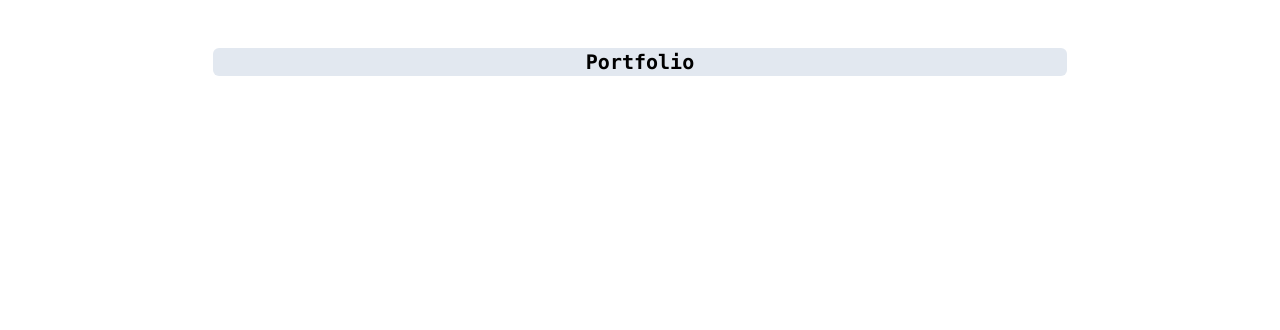
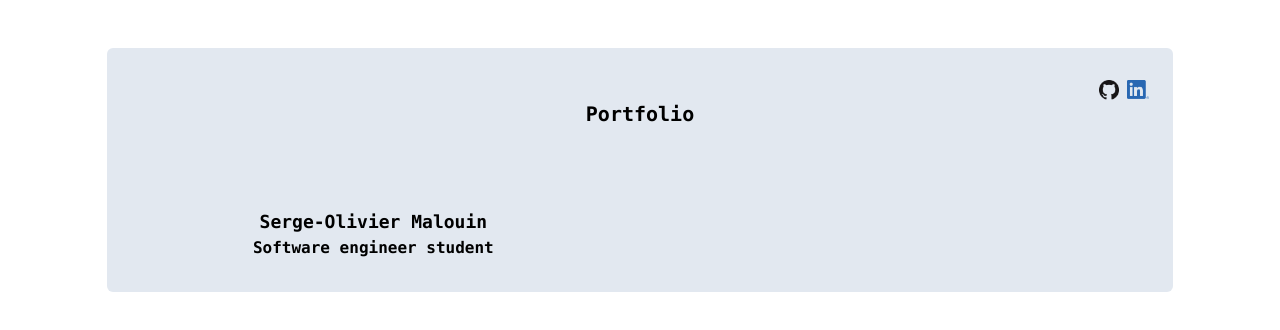
Before and after one commit to somalouin/portfolio, a Next.js app: page / in a window 1280 px wide. Shown: the top 330 px of the page. Built offline with nearby package versions, Linux system fonts and the light colour scheme.

Commit message:
links + title

```diff
--- a/components/Base.jsx
+++ /dev/null
@@ -1,11 +0,0 @@
-function Base() {
-    return (
-        <div className="flex justify-center py-12 font-mono text-xl font-bold">
-            <div className="w-4/6 bg-slate-200 rounded-md">
-                <h1 className="text-center">Portfolio</h1>
-            </div>
-        </div>
-    )
-}
-
-export { Base }
--- a/components/Footer.jsx
+++ /dev/null
@@ -1,5 +0,0 @@
-function Footer() {
-
-}
-
-export { Footer }
--- a/pages/index.js
+++ b/pages/index.js
@@ -1,9 +1,25 @@
-import { Base } from '../components/Base';
-
 function Home() {
-    return (
-        <Base />
-    )
+  return (
+    <div className="flex justify-center py-12 font-mono font-bold text-lg">
+      <div className="w-5/6 bg-slate-200 rounded-md py-8">
+        <div className="flex grid-cols-2 gap-2 place-content-end px-6">
+          <a href="https://github.com/somalouin">
+            <img src="/github.png" width={20} height={20} />
+          </a>
+          <a href="https://www.linkedin.com/in/serge-olivier-malouin-5a89a1193/">
+            <img src="/linkedin.png" width={22} height={22} />
+          </a>
+        </div>
+        <h1 className="text-center text-xl pb-20">Portfolio</h1>
+        <div className="grid grid-cols-2 gaps-4 place-content-evenly">
+          <div className="text-center px-5">
+            <p>Serge-Olivier Malouin</p>
+            <p className="text-base">Software engineer student</p>
+          </div>
+        </div>
+      </div>
+    </div>
+  );
 }
 
-export default Home
+export default Home;
```
Also changed, not shown: public/github.png (added), public/linkedin.png (added).
